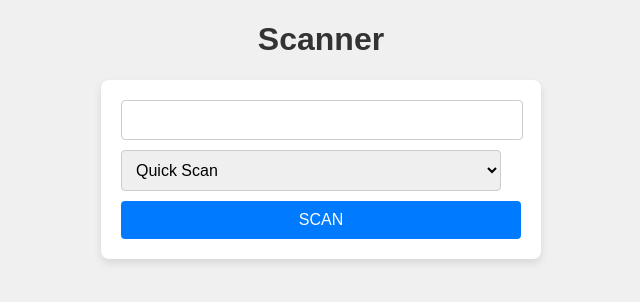
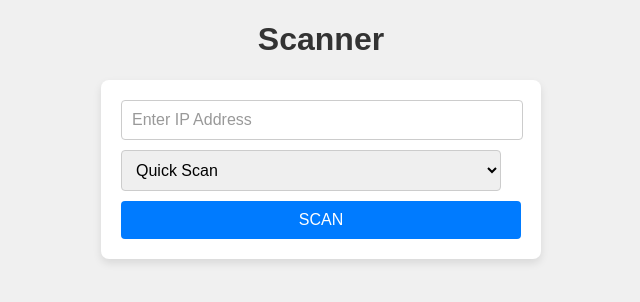
Before and after one commit to LGROW101/basic_scanning, a Flask app: page / in a window 1280 px wide. Shown: the top 302 px of the page, without its empty margins (319-959 px from the left). Run offline with Flask 3, Linux system fonts and the light colour scheme.

Commit message:
save basic-scanning

```diff
--- a/templates/index.html
+++ b/templates/index.html
@@ -31,13 +31,14 @@
         }
 
         input[type="text"], select {
-            width: calc(100% - 20px);
+            width: calc(100% - 20px); /* ความกว้างเท่ากัน */
             padding: 10px;
             font-size: 16px;
             border-radius: 4px;
             border: 1px solid #ccc;
             margin-bottom: 10px;
         }
+
 
         input[type="text"]::placeholder {
             color: #999;
@@ -92,7 +93,7 @@
     <h1>Scanner</h1>
     <form action="/scan_url" method="post" onsubmit="showLoading()">
         <label for="url">URL:</label>
-        <input type="text" id="url" name="url" required>
+        <input type="text" id="url" name="url" placeholder="Enter IP Address" required>
 
         <label for="scan_type">Select scan type:</label>
         <select id="scan_type" name="scan_type">
```
